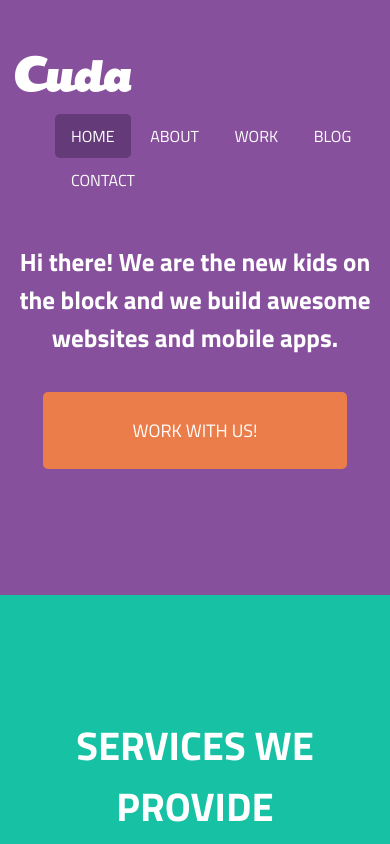
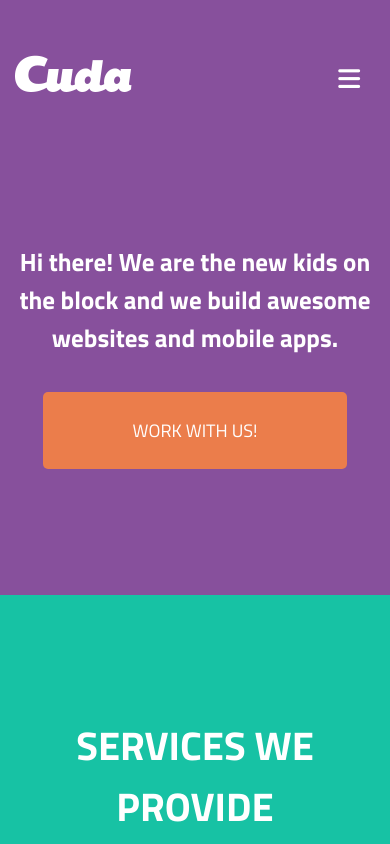
Before and after one commit to drpsych/Cuda-Project, a plain HTML site: page index.html in a window 390 px wide. Shown: the top 844 px of the page. Drawn offline with Linux system fonts and the light colour scheme.

Commit message:
mobile menu added

```diff
--- a/index.html
+++ b/index.html
@@ -9,6 +9,7 @@
   <link rel="preconnect" href="https://fonts.gstatic.com" crossorigin>
   <link href="https://fonts.googleapis.com/css2?family=Titillium+Web:wght@300;400;700&display=swap" rel="stylesheet">
   <meta name="viewpoint" content="width=device-width, initial-scale=1">
+  <script src="https://kit.fontawesome.com/d8e0ee81d6.js" crossorigin="anonymous"></script>
 </head>
 
 <body>
@@ -16,7 +17,7 @@
     <div class="container">
       <header>
         <img src="assets/logo.png" alt="">
-        <nav>
+        <nav id="main-menu">
           <ul>
             <li class="active"><a href="#">Home</a></li>
             <li><a href="#">About</a></li>
@@ -25,6 +26,8 @@
             <li><a href="#">Contact</a></li>
           </ul>
         </nav>
+
+        <a href="#" id="menu-icon" onclick="toggleMenu();" style="display: none"><i class="fas fa-bars"></i></a>
       </header>
       <div id="main-heading-and-cta">
         <h1>Hi there! We are the new kids on the block and we build awesome websites and mobile apps.</h1>
@@ -108,3 +111,14 @@
 </body>
 
 </html>
+
+<script>
+  function toggleMenu() {
+    var x = document.getElementById("main-menu");
+    if (x.style.display === "block") {
+      x.style.display = "none";
+    } else {
+      x.style.display = "block";
+    }
+  }
+</script>
--- a/styles.css
+++ b/styles.css
@@ -4,98 +4,139 @@
     margin-right: auto;
   }
 }
+
 @media screen and (max-width: 1140px) {
   .container {
     margin-left: 15px;
     margin-right: 15px;
   }
 }
+
 @media screen and (max-width: 932px) {
   .footer-links {
     max-width: 676px !important;
     text-align: center;
   }
+
   .footer-links ul {
     padding-left: 0;
   }
 }
+
 @media screen and (max-width: 797px) {
   .blurb h3 {
     font-size: 22px !important;
   }
+  #menu-icon {
+    display: inline-block !important;
+    color: white;
+    font-size: 25px;
+    position: absolute;
+    margin-right: 15px;
+    margin-top: 5px;
+    top: 55px;
+    right: 15px;
+  }
+  nav {
+    display: none;
+  }
+  #main-menu {
+    width: 100%;
+    border-bottom: 1px solid white;
+  }
+  #main-menu ul li {
+    display: block;
+  }
 }
+
 @media screen and (max-width: 732px) {
   .blurb {
     width: 46.66% !important;
     margin-bottom: 30px;
   }
 }
+
 @media screen and (max-width: 619px) {
   #main-heading-and-cta h1 {
     font-size: 35px !important;
   }
 }
+
 @media screen and (max-width: 404px) {
   #main-heading-and-cta h1 {
     font-size: 25px !important;
   }
+
   .blurb {
     width: 90% !important;
     margin-left: 5%;
     margin-right: 5%;
   }
 }
+
 @media screen and (max-width: 320px) {
   .big-button {
     font-size: 15px !important;
   }
 }
+
 .container {
   max-width: 1140px;
 }
+
 body {
   margin: 0;
   padding: 0;
   font-family: 'Titillium Web', sans-serif;
 }
+
 .big-button {
   padding: 25px 90px 25px 90px;
   color: white;
 }
+
 /* Section 1 */
 #section-1 {
   background-color: #87509c;
   min-height: 595px;
 }
+
 header {
   padding-top: 55px;
 }
+
 nav {
   float: right;
 }
+
 nav ul li {
   display: inline-block;
   padding: 10px 16px 10px 16px;
   text-transform: uppercase;
 }
+
 nav ul li.active {
   background-color: #643a79;
   border-radius: 5px;
 }
+
 nav ul li a {
   text-decoration: none;
   color: white;
 }
+
 #main-heading-and-cta {
   margin-top: 145px;
   text-align: center;
 }
+
 #main-heading-and-cta h1 {
   color: white;
   font-size: 42px;
   font-weight: bold;
   margin-bottom: 60px;
 }
+
 #main-heading-and-cta a {
   text-decoration: none;
   background-color: #eb7d4b;
@@ -110,6 +151,7 @@ nav ul li a {
   min-height: 745px;
   color: white;
 }
+
 .title-box {
   text-align: center;
   max-width: 609px;
@@ -118,6 +160,7 @@ nav ul li a {
   margin-left: auto;
   margin-right: auto;
 }
+
 .title-box h2 {
   margin-top: 0;
   padding-top: 120px;
@@ -126,6 +169,7 @@ nav ul li a {
   text-transform: uppercase;
   margin-bottom: 10px;
 }
+
 .title-box .line {
   width: 87px;
   height: 4px;
@@ -133,23 +177,28 @@ nav ul li a {
   margin-left: auto;
   margin-right: auto;
 }
+
 .title-box p {
   font-size: 18px;
 }
+
 .blurb-row {
   margin-top: 80px;
 }
+
 .blurb {
   width: 23.33%;
   display: inline-table;
   text-align: center;
 }
+
 .blurb h3 {
   font-size: 24px;
   font-weight: bold;
   text-transform: uppercase;
   margin-top: 60px;
 }
+
 .blurb p {
   font-size: 16px;
   max-width: 200px;
@@ -163,11 +212,13 @@ nav ul li a {
   min-height: 820px;
   color: white;
 }
+
 #contact-form {
   max-width: 870px;
   margin-left: auto;
   margin-right: auto;
 }
+
 /* does not change the placeholder text to white */
 input[type="text"], input[type="email"], textarea {
   color: white;
@@ -178,24 +229,28 @@ input[type="text"], input[type="email"], textarea {
   border-radius: 5px;
   padding-left: 16px;
 }
+
 /* this will change the placeholder color */
 input[type="text"]::placeholder, input[type="email"]::placeholder, textarea::placeholder {
   color: white;
+}
 
-}
 input[type="text"], input[type="email"] {
   width: 50%;
   height: 56px;
 }
+
 textarea {
   font-family: 'Titillium Web', sans-serif;
   height: 200px;
   width: 100%;
   padding-top: 24px;
 }
+
 .form-row {
   display: flex;
 }
+
 input[type="submit"] {
   background-color: #30bae7;
   border: none;
@@ -205,28 +260,34 @@ input[type="submit"] {
   margin-right: auto;
   border-radius: 5px;
 }
+
 footer {
   background-color: #344b8e;
 }
+
 .footer-links {
   max-width: 945px;
   margin-left: auto;
   margin-right: auto;
 }
+
 .footer-links ul {
   margin: 0;
   padding-top: 25px;
   padding-bottom: 25px;
 }
+
 .footer-links ul li {
   display: inline-block;
   padding: 10px 20px 10px 20px;
 }
+
 .footer-links ul li a {
   text-decoration: none;
   color: white;
   font-size: 24px;
 }
+
 .footer-links ul li.active a {
   color: #30bae7;
 }
```
